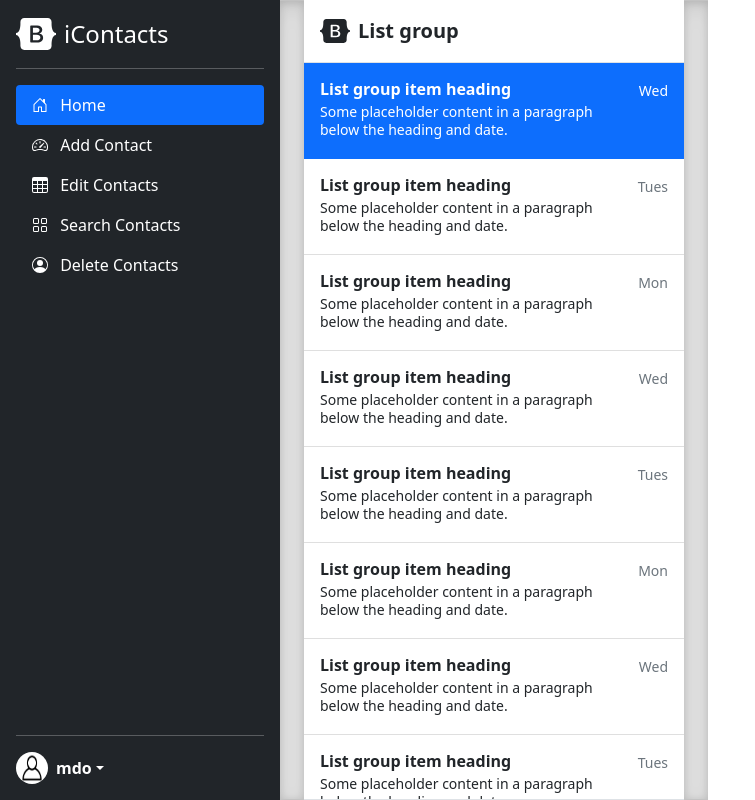
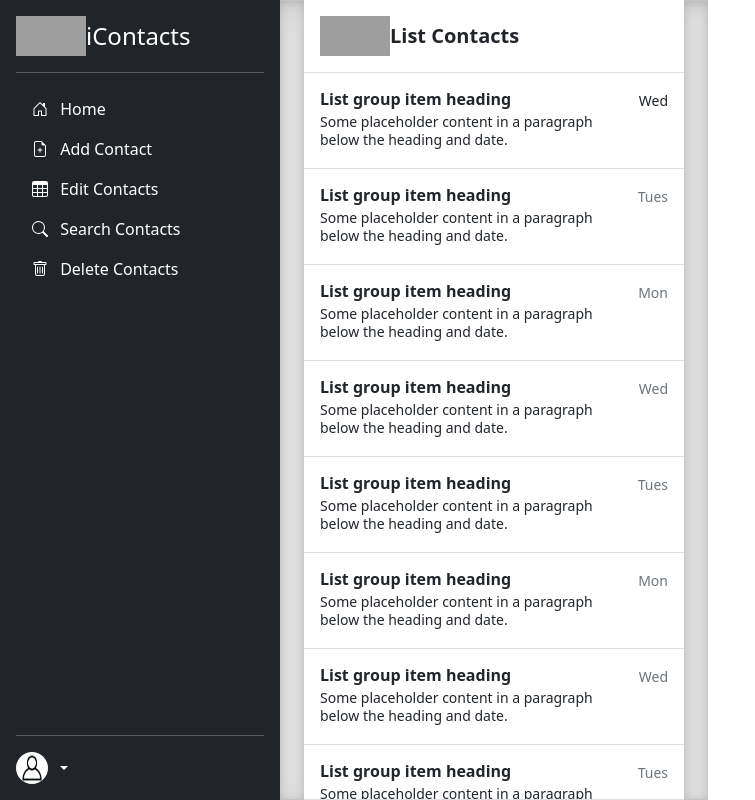
Before and after one commit to K-Rod12/iContacts, a PHP site: page /contacts.html in a window 1280 px wide. Shown: the whole page, without its empty margins (0-755 px from the left). Run offline with PHP 8.4, Linux system fonts and the light colour scheme; grey boxes are pictures that could not be loaded.

Commit message:
small changes to contact.html

```diff
--- a/contacts.html
+++ b/contacts.html
@@ -7,8 +7,7 @@
     <meta name="author" content="Mark Otto, Jacob Thornton, and Bootstrap contributors">
     <meta name="generator" content="Hugo 0.88.1">
     <title>iContacts · Sidebar</title>
-
-    <link rel="canonical" href="https://getbootstrap.com/docs/5.1/examples/sidebars/">
+    <script type = "text/javascript" src = "js/code.js"></script>    <link rel="canonical" href="https://getbootstrap.com/docs/5.1/examples/sidebars/">
 
 
 
@@ -41,6 +40,17 @@
   <symbol id="bootstrap" viewBox="0 0 118 94">
     <title>Bootstrap</title>
     <path fill-rule="evenodd" clip-rule="evenodd" d="M24.509 0c-6.733 0-11.715 5.893-11.492 12.284.214 6.14-.064 14.092-2.066 20.577C8.943 39.365 5.547 43.485 0 44.014v5.972c5.547.529 8.943 4.649 10.951 11.153 2.002 6.485 2.28 14.437 2.066 20.577C12.794 88.106 17.776 94 24.51 94H93.5c6.733 0 11.714-5.893 11.491-12.284-.214-6.14.064-14.092 2.066-20.577 2.009-6.504 5.396-10.624 10.943-11.153v-5.972c-5.547-.529-8.934-4.649-10.943-11.153-2.002-6.484-2.28-14.437-2.066-20.577C105.214 5.894 100.233 0 93.5 0H24.508zM80 57.863C80 66.663 73.436 72 62.543 72H44a2 2 0 01-2-2V24a2 2 0 012-2h18.437c9.083 0 15.044 4.92 15.044 12.474 0 5.302-4.01 10.049-9.119 10.88v.277C75.317 46.394 80 51.21 80 57.863zM60.521 28.34H49.948v14.934h8.905c6.884 0 10.68-2.772 10.68-7.727 0-4.643-3.264-7.207-9.012-7.207zM49.948 49.2v16.458H60.91c7.167 0 10.964-2.876 10.964-8.281 0-5.406-3.903-8.178-11.425-8.178H49.948z"></path>
+  </symbol>
+  <symbol id="delete" xmlns="http://www.w3.org/2000/svg" width="16" height="16" fill="currentColor" class="bi bi-trash" viewBox="0 0 16 16">
+      <path d="M5.5 5.5A.5.5 0 0 1 6 6v6a.5.5 0 0 1-1 0V6a.5.5 0 0 1 .5-.5zm2.5 0a.5.5 0 0 1 .5.5v6a.5.5 0 0 1-1 0V6a.5.5 0 0 1 .5-.5zm3 .5a.5.5 0 0 0-1 0v6a.5.5 0 0 0 1 0V6z"/>
+      <path fill-rule="evenodd" d="M14.5 3a1 1 0 0 1-1 1H13v9a2 2 0 0 1-2 2H5a2 2 0 0 1-2-2V4h-.5a1 1 0 0 1-1-1V2a1 1 0 0 1 1-1H6a1 1 0 0 1 1-1h2a1 1 0 0 1 1 1h3.5a1 1 0 0 1 1 1v1zM4.118 4 4 4.059V13a1 1 0 0 0 1 1h6a1 1 0 0 0 1-1V4.059L11.882 4H4.118zM2.5 3V2h11v1h-11z"/>
+  </symbol>
+  <symbol id="search" xmlns="http://www.w3.org/2000/svg" width="16" height="16" fill="currentColor" class="bi bi-search" viewBox="0 0 16 16">
+      <path d="M11.742 10.344a6.5 6.5 0 1 0-1.397 1.398h-.001c.03.04.062.078.098.115l3.85 3.85a1 1 0 0 0 1.415-1.414l-3.85-3.85a1.007 1.007 0 0 0-.115-.1zM12 6.5a5.5 5.5 0 1 1-11 0 5.5 5.5 0 0 1 11 0z"/>
+  </symbol>
+  <symbol id="plus" xmlns="http://www.w3.org/2000/svg" width="16" height="16" fill="currentColor" class="bi bi-file-earmark-plus" viewBox="0 0 16 16">
+    <path d="M8 6.5a.5.5 0 0 1 .5.5v1.5H10a.5.5 0 0 1 0 1H8.5V11a.5.5 0 0 1-1 0V9.5H6a.5.5 0 0 1 0-1h1.5V7a.5.5 0 0 1 .5-.5z"/>
+    <path d="M14 4.5V14a2 2 0 0 1-2 2H4a2 2 0 0 1-2-2V2a2 2 0 0 1 2-2h5.5L14 4.5zm-3 0A1.5 1.5 0 0 1 9.5 3V1H4a1 1 0 0 0-1 1v12a1 1 0 0 0 1 1h8a1 1 0 0 0 1-1V4.5h-2z"/>
   </symbol>
   <symbol id="home" viewBox="0 0 16 16">
     <path d="M8.354 1.146a.5.5 0 0 0-.708 0l-6 6A.5.5 0 0 0 1.5 7.5v7a.5.5 0 0 0 .5.5h4.5a.5.5 0 0 0 .5-.5v-4h2v4a.5.5 0 0 0 .5.5H14a.5.5 0 0 0 .5-.5v-7a.5.5 0 0 0-.146-.354L13 5.793V2.5a.5.5 0 0 0-.5-.5h-1a.5.5 0 0 0-.5.5v1.293L8.354 1.146zM2.5 14V7.707l5.5-5.5 5.5 5.5V14H10v-4a.5.5 0 0 0-.5-.5h-3a.5.5 0 0 0-.5.5v4H2.5z"/>
@@ -100,21 +110,21 @@
   <h1 class="visually-hidden">Sidebars examples</h1>
 
   <div class="d-flex flex-column flex-shrink-0 p-3 text-white bg-dark" style="width: 280px;">
-    <a href="/" class="d-flex align-items-center mb-3 mb-md-0 me-md-auto text-white text-decoration-none">
-      <svg class="bi me-2" width="40" height="32"><use xlink:href="#bootstrap"/></svg>
+    <a href="index.html" class="d-flex align-items-center mb-3 mb-md-0 me-md-auto text-white text-decoration-none">
+      <img src="images/ipear1.png" alt="iContacts Logo" width="70" height="40">
       <span class="fs-4">iContacts</span>
     </a>
     <hr>
     <ul class="nav nav-pills flex-column mb-auto">
       <li class="nav-item">
-        <a href="#" class="nav-link active" aria-current="page">
+        <a href="contacts.html" class="nav-link text-white" aria-current="page">
           <svg class="bi me-2" width="16" height="16"><use xlink:href="#home"/></svg>
           Home
         </a>
       </li>
       <li>
         <a href="#" class="nav-link text-white">
-          <svg class="bi me-2" width="16" height="16"><use xlink:href="#speedometer2"/></svg>
+          <svg class="bi me-2" width="16" height="16"><use xlink:href="#plus"/></svg>
           Add Contact
         </a>
       </li>
@@ -126,13 +136,13 @@
       </li>
       <li>
         <a href="#" class="nav-link text-white">
-          <svg class="bi me-2" width="16" height="16"><use xlink:href="#grid"/></svg>
+          <svg class="bi me-2" width="16" height="16"><use xlink:href="#search"/></svg>
           Search Contacts
         </a>
       </li>
       <li>
         <a href="#" class="nav-link text-white">
-          <svg class="bi me-2" width="16" height="16"><use xlink:href="#people-circle"/></svg>
+          <svg class="bi me-2" width="16" height="16"><use xlink:href="#delete"/></svg>
           Delete Contacts
         </a>
       </li>
@@ -141,14 +151,10 @@
     <div class="dropdown">
       <a href="#" class="d-flex align-items-center text-white text-decoration-none dropdown-toggle" id="dropdownUser1" data-bs-toggle="dropdown" aria-expanded="false">
         <img src="images/person.png" alt="" width="32" height="32" class="rounded-circle me-2">
-        <strong>mdo</strong>
+        <script>document.getElementById("loginName").innerHTML;</script>
       </a>
       <ul class="dropdown-menu dropdown-menu-dark text-small shadow" aria-labelledby="dropdownUser1">
-        <li><a class="dropdown-item" href="#">New project...</a></li>
-        <li><a class="dropdown-item" href="#">Settings</a></li>
-        <li><a class="dropdown-item" href="#">Profile</a></li>
-        <li><hr class="dropdown-divider"></li>
-        <li><a class="dropdown-item" href="#">Sign out</a></li>
+        <li><a class="dropdown-item" href="index.html">Sign out</a></li>
       </ul>
     </div>
   </div>
@@ -156,12 +162,12 @@
   <div class="b-example-divider"></div>
 
   <div class="d-flex flex-column align-items-stretch flex-shrink-0 bg-white" style="width: 380px;">
-    <a href="/" class="d-flex align-items-center flex-shrink-0 p-3 link-dark text-decoration-none border-bottom">
-      <svg class="bi me-2" width="30" height="24"><use xlink:href="#bootstrap"/></svg>
-      <span class="fs-5 fw-semibold">List group</span>
+    <a class="d-flex align-items-center flex-shrink-0 p-3 link-dark text-decoration-none border-bottom">
+      <img src="images/ipear1.png" alt="iContacts Logo" width="70" height="40">
+      <span class="fs-5 fw-semibold">List Contacts</span>
     </a>
     <div class="list-group list-group-flush border-bottom scrollarea">
-      <a href="#" class="list-group-item list-group-item-action active py-3 lh-tight" aria-current="true">
+      <a href="#" class="list-group-item list-group-item-action py-3 lh-tight" aria-current="true">
         <div class="d-flex w-100 align-items-center justify-content-between">
           <strong class="mb-1">List group item heading</strong>
           <small>Wed</small>
--- a/css/sidebars.css
+++ b/css/sidebars.css
@@ -44,14 +44,14 @@ main {
   align-items: center;
   padding: .25rem .5rem;
   font-weight: 600;
-  color: rgba(0, 0, 0, .65);
-  background-color: transparent;
+  color: blue;
+  background-color: blue;
   border: 0;
 }
 .btn-toggle:hover,
 .btn-toggle:focus {
-  color: rgba(0, 0, 0, .85);
-  background-color: #d2f4ea;
+  color: blue;
+  background-color: blue;
 }
 
 .btn-toggle::before {
@@ -63,7 +63,7 @@ main {
 }
 
 .btn-toggle[aria-expanded="true"] {
-  color: rgba(0, 0, 0, .85);
+  color: blue;
 }
 .btn-toggle[aria-expanded="true"]::before {
   transform: rotate(90deg);
@@ -78,7 +78,7 @@ main {
 }
 .btn-toggle-nav a:hover,
 .btn-toggle-nav a:focus {
-  background-color: #d2f4ea;
+  background-color: blue;
 }
 
 .scrollarea {
```
Also changed, not shown: index.html (+1 -12 lines).
